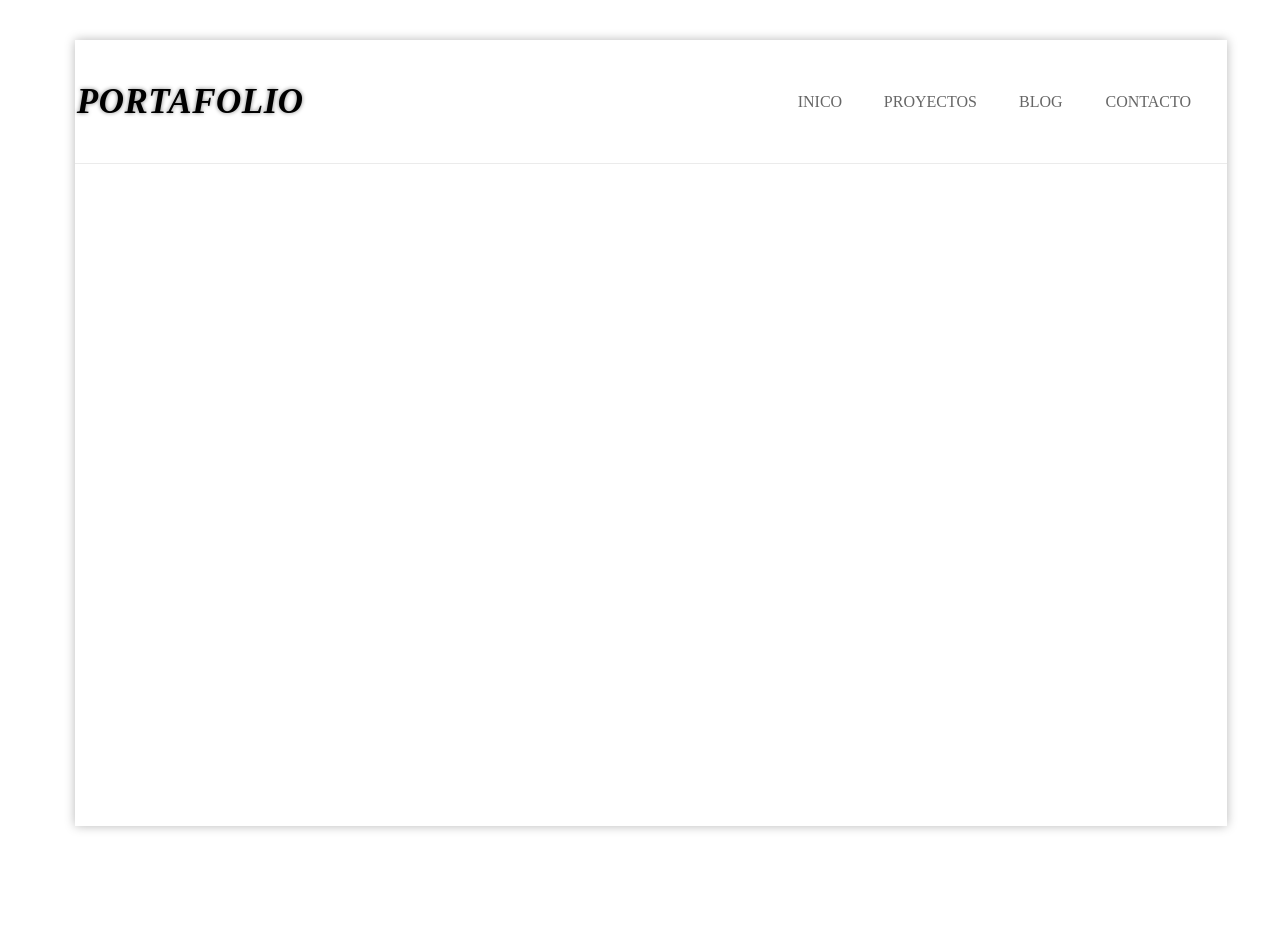
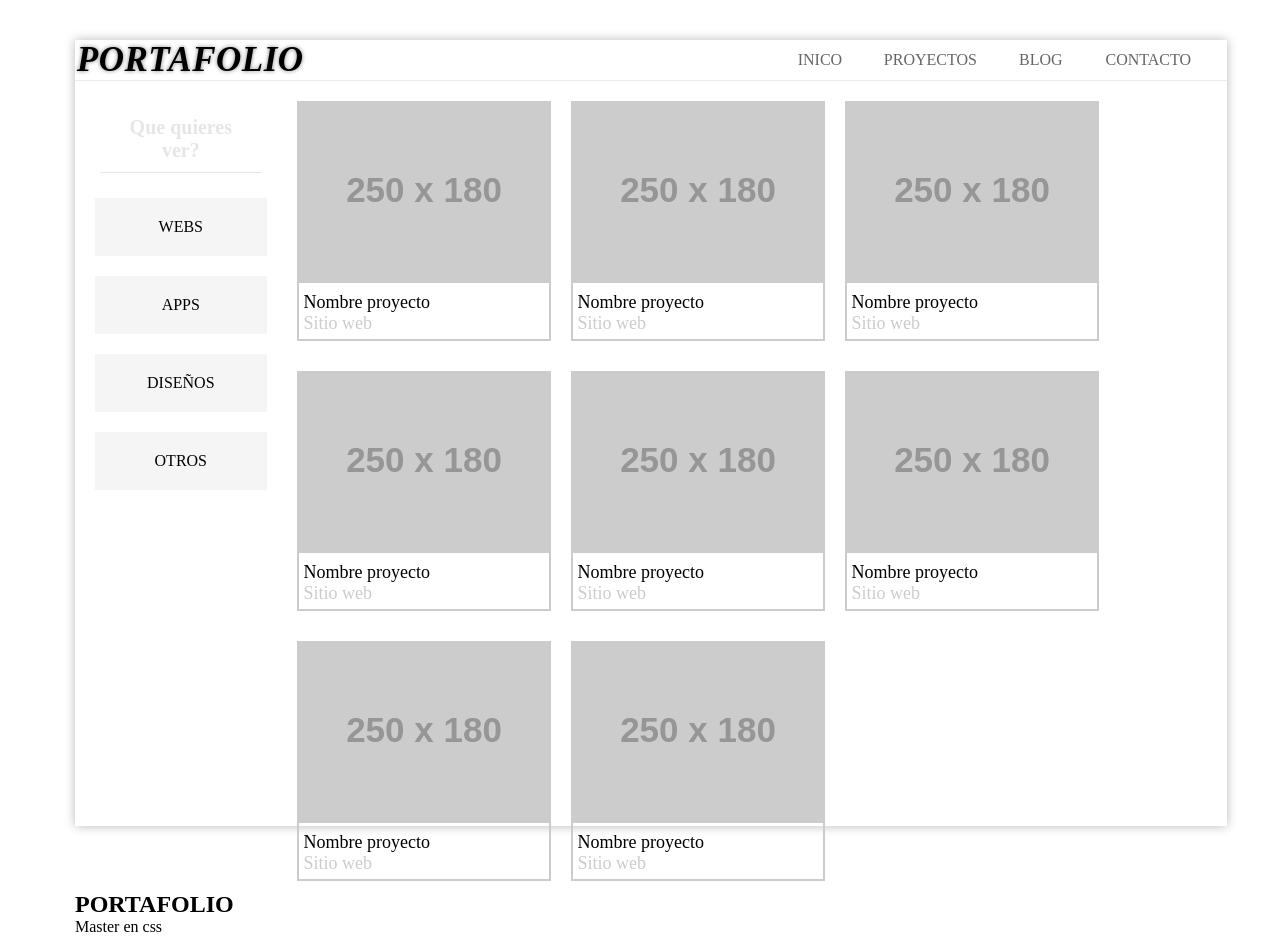
Before and after one commit to RodriguezOviedoCesar/htmlycss, a plain HTML site: page Maquetacioncongrid/index.html in a window 1280 px wide. Before the commit the page ends 866 px from the top, so only its background shows below. Drawn offline with Linux system fonts and the light colour scheme; placeholder pictures from the web are drawn by us.

Commit message:
Acabado contenido central

```diff
--- a/Maquetacioncongrid/css/_general.scss
+++ b/Maquetacioncongrid/css/_general.scss
@@ -2,6 +2,7 @@
     margin: 0;
     padding: 0;
     text-decoration: none;
+    list-style: none;
 }
 
 #general{
--- a/Maquetacioncongrid/css/style.scss
+++ b/Maquetacioncongrid/css/style.scss
@@ -1,2 +1,3 @@
 @use 'general';
 @use 'header';
+@use 'contenidogeneral';
--- a/Maquetacioncongrid/index.html
+++ b/Maquetacioncongrid/index.html
@@ -28,6 +28,104 @@
         </header>
 
     <!--Fin de cabezera-->
+
+    <!-- Inicio de contenido central-->
+        <section id="contenidocentral">
+            <aside id="barralateral">
+                <h2 id="titlec">
+                    Que quieres ver?
+                </h2>
+                <ul>
+                    <li>WEBS</li>
+                    <li>APPS</li>
+                    <li>DISEÑOS</li>
+                    <li>OTROS</li>
+                </ul>
+            </aside>
+            <div class="contenedorcajas">
+                <div class="cajas">
+                    <div class="cajaimagen">
+                        <img src="https://via.placeholder.com/250x180" alt="">
+                    </div>
+                    <div class="cajainfo">
+                        <a href="">Nombre proyecto</a>
+                        <p>Sitio web</p>
+                    </div>
+                </div>
+                <div class="cajas">
+                    <div class="cajaimagen">
+                        <img src="https://via.placeholder.com/250x180" alt="">
+                    </div>
+                    <div class="cajainfo">
+                        <a href="">Nombre proyecto</a>
+                        <p>Sitio web</p>
+                    </div>
+                </div>
+                <div class="cajas">
+                    <div class="cajaimagen">
+                        <img src="https://via.placeholder.com/250x180" alt="">
+                    </div>
+                    <div class="cajainfo">
+                        <a href="">Nombre proyecto</a>
+                        <p>Sitio web</p>
+                    </div>
+                </div>
+                <div class="cajas">
+                    <div class="cajaimagen">
+                        <img src="https://via.placeholder.com/250x180" alt="">
+                    </div>
+                    <div class="cajainfo">
+                        <a href="">Nombre proyecto</a>
+                        <p>Sitio web</p>
+                    </div>
+                </div>
+                <div class="cajas">
+                    <div class="cajaimagen">
+                        <img src="https://via.placeholder.com/250x180" alt="">
+                    </div>
+                    <div class="cajainfo">
+                        <a href="">Nombre proyecto</a>
+                        <p>Sitio web</p>
+                    </div>
+                </div>
+                <div class="cajas">
+                    <div class="cajaimagen">
+                        <img src="https://via.placeholder.com/250x180" alt="">
+                    </div>
+                    <div class="cajainfo">
+                        <a href="">Nombre proyecto</a>
+                        <p>Sitio web</p>
+                    </div>
+                </div>
+                <div class="cajas">
+                    <div class="cajaimagen">
+                        <img src="https://via.placeholder.com/250x180" alt="">
+                    </div>
+                    <div class="cajainfo">
+                        <a href="">Nombre proyecto</a>
+                        <p>Sitio web</p>
+                    </div>
+                </div>
+                <div class="cajas">
+                    <div class="cajaimagen">
+                        <img src="https://via.placeholder.com/250x180" alt="">
+                    </div>
+                    <div class="cajainfo">
+                        <a href="">Nombre proyecto</a>
+                        <p>Sitio web</p>
+                    </div>
+                </div>
+
+
+
+            </div>
+        </section>
+    <!--Fin de contenido central-->
+        <footer>
+            <h2>PORTAFOLIO</h2>
+            <p>Master en css</p>
+        </footer>
     </div>
+
 </body>
 </html>
```
Also changed, not shown: Maquetacioncongrid/css/style.css, 1 other file.
